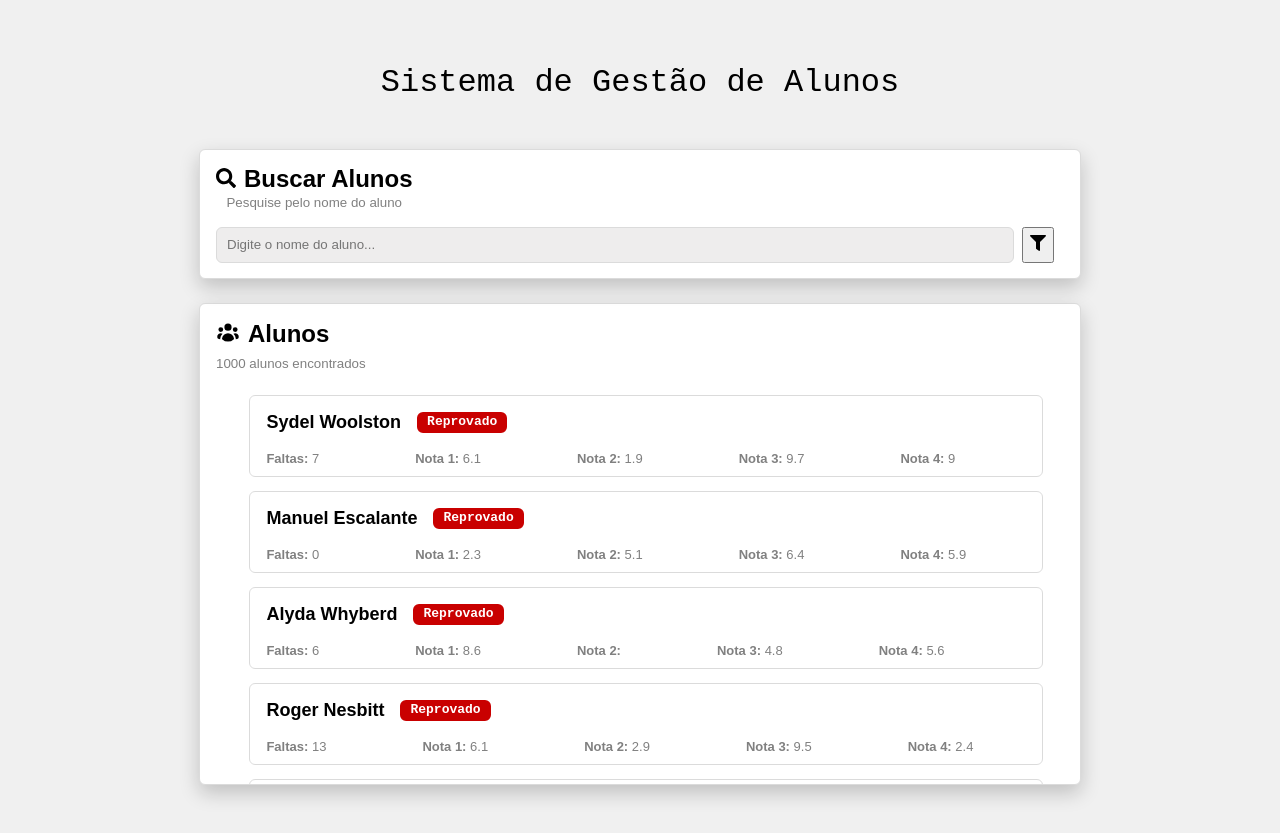
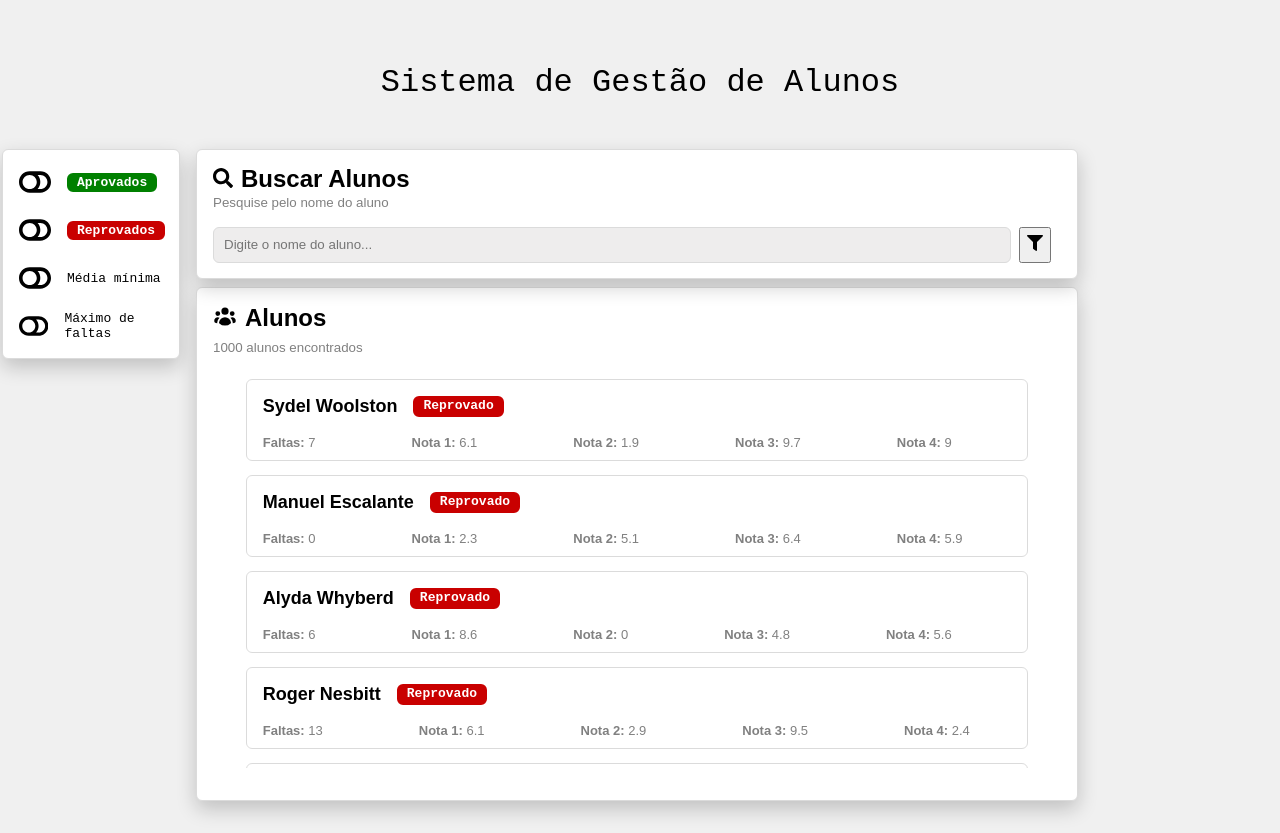
Before and after one commit to luanbsc/Sistema-de-Gestao-de-Alunos---UnMEP, a React (Vite) app: page / in a window 1280 px wide. Built offline with nearby package versions, Linux system fonts and the light colour scheme.

Commit message:
feat: Criação do componente de filtros

```diff
--- a/src/App.css
+++ b/src/App.css
@@ -10,7 +10,6 @@ body, html, #root {
   max-width: 1280px;
   margin: 0 auto;
   padding: 2rem;
-  text-align: center;
   align-items: center;
   gap: 1rem;
 }
@@ -24,18 +23,9 @@ body, html, #root {
 
 .cards {
   width: 55rem;
-  overflow-y: scroll;
+  overflow-y: auto;
   overflow-x: hidden;
   margin-top: 0.5rem;
-}
-
-.cardsPadding {
-  display: flex;
-  width: 55rem;
-  height: 31rem;
-  overflow-x: hidden;
-  justify-content: center;
-  align-items:center ;
 }
 
 .containerCards {
@@ -49,6 +39,7 @@ body, html, #root {
   border: 1px solid rgb(219, 219, 219);
   border-radius: 6px;
   box-shadow: 0px 8px 20px rgba(0, 0, 0, 0.2);
+  padding-bottom: 2rem;
 }
 
 .titleContainerCards {
@@ -69,3 +60,20 @@ body, html, #root {
   margin-left: 1rem;
   margin-top: 0.5rem;
 }
+
+.filter {
+  display: flex;
+  width: 100%;
+  flex-direction: row;
+  gap: 1rem;
+}
+
+.panel {
+  display: flex;
+  flex-direction: row;
+  gap: 1rem;
+}
+
+.centralizado {
+  margin-right: 12.5rem;
+}
--- a/src/App.tsx
+++ b/src/App.tsx
@@ -3,6 +3,7 @@ import './App.css'
 import { SearchBar } from './components/SearchBar'
 import { AlunoCard } from './components/AlunoCard'
 import { HiMiniUserGroup } from "react-icons/hi2";
+import { Filter } from './components/Filter'
 
 export interface Aluno{
   id: number
@@ -70,6 +71,11 @@ export function App() {
       <div className='title'>
         Sistema de Gestão de Alunos
       </div>
+      <div className='panel'>
+        <div className='filter'>
+          <Filter />
+        </div>
+        <div className='centralizado'>
           <SearchBar onSearchChange={setSearch} />
           <div className='containerCards'>
             <div className='titleContainerCards'>
@@ -84,5 +90,9 @@ export function App() {
             </div>
           </div>
         </div>
+      </div>
+
+
+    </div>
   )
 }
--- a/src/components/AlunoCard.css
+++ b/src/components/AlunoCard.css
@@ -2,7 +2,6 @@
     display: flex;
     margin-top: 1rem;
     margin-bottom: 1rem;
-    margin-left: 0.4rem;
     width: 100%;
     height: 5rem;
     justify-content: center;
@@ -11,7 +10,7 @@
 .cardsShape {
     display: flex;
     flex-direction: column;
-    width: 90%;
+    width: 48.78rem;
     height: 5rem;
     border: 1px solid rgb(219, 219, 219);
     border-radius: 6px;
--- a/src/components/AlunoCard.tsx
+++ b/src/components/AlunoCard.tsx
@@ -15,7 +15,7 @@ export function AlunoCard ({ aluno }: AlunoCardProps) {
               {(aluno.nota_1 + aluno.nota_2 + aluno.nota_3 + aluno.nota_4)/4 >= 7 && aluno.faltas < 7
                 ? <span className='approved'>Aprovado</span>
                 : <span className='failed'>Reprovado</span>
-                }
+              }
             </div>
             <div className='infos'>
               <div className='setInfo'>
@@ -24,19 +24,31 @@ export function AlunoCard ({ aluno }: AlunoCardProps) {
               </div>
               <div className='setInfo'>
                 <span className='infoTitle'>Nota 1: </span>
-                <span className='value'>{aluno.nota_1}</span>
+                {aluno.nota_1 !== null
+                  ? <span className='value'>{aluno.nota_1}</span>
+                  : <span className='value'>0</span>
+                }
               </div>
               <div className='setInfo'>
                 <span className='infoTitle'>Nota 2: </span>
-                <span className='value'>{aluno.nota_2}</span>
+                {aluno.nota_2 !== null
+                  ? <span className='value'>{aluno.nota_2}</span>
+                  : <span className='value'>0</span>
+                }
               </div>
               <div className='setInfo'>
                 <span className='infoTitle'>Nota 3: </span>
-                <span className='value'>{aluno.nota_3}</span>
+                {aluno.nota_3 !== null
+                  ? <span className='value'>{aluno.nota_3}</span>
+                  : <span className='value'>0</span>
+                }
               </div>
               <div className='setInfo'>
                 <span className='infoTitle'>Nota 4: </span>
-                <span className='value'>{aluno.nota_4}</span>
+                {aluno.nota_4 !== null
+                  ? <span className='value'>{aluno.nota_4}</span>
+                  : <span className='value'>0</span>
+                }
               </div>
             </div>
           </div>
--- /dev/null
+++ b/src/components/Filter.css
@@ -0,0 +1,22 @@
+.filterContainer {
+    display: flex;
+    width: 11rem;
+    height: 13rem;
+    background-color: white;
+    border-radius: 6px;
+    box-shadow: 0px 8px 20px rgba(0, 0, 0, 0.2);
+    border: 1px solid rgb(219, 219, 219);
+    flex-direction: column;
+}
+
+.presets {
+    display: flex;
+    margin-left: 1rem;
+    margin-top: 1rem;
+    gap: 1rem;
+    align-items: center;
+}
+
+.filterTitle {
+    font-family: monospace;
+}
--- /dev/null
+++ b/src/components/Filter.jsx
@@ -0,0 +1,28 @@
+import './Filter.css'
+import './AlunoCard.css'
+import { FaToggleOff } from "react-icons/fa";
+import { FaToggleOn } from "react-icons/fa";
+
+export function Filter () {
+
+    return (
+        <div className='filterContainer'>
+            <div className='presets'>
+                <FaToggleOff size={32} />
+                <span className='approved'>Aprovados</span>
+            </div>
+            <div className='presets'>
+                <FaToggleOff size={32} />
+                <span className='failed'>Reprovados</span>
+            </div>
+            <div className='presets'>
+                <FaToggleOff size={32} />
+                <span className='filterTitle'>Média mínima</span>
+            </div>
+            <div className='presets'>
+                <FaToggleOff size={32} />
+                <span className='filterTitle'>Máximo de faltas</span>
+            </div>
+        </div>
+    )
+}
```
Lines whose indentation alone changed are shown as unchanged.
